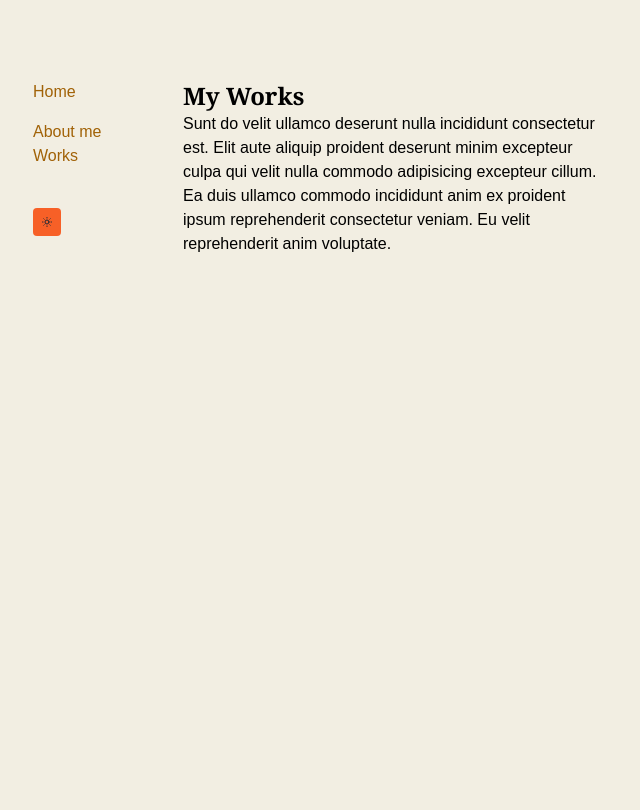
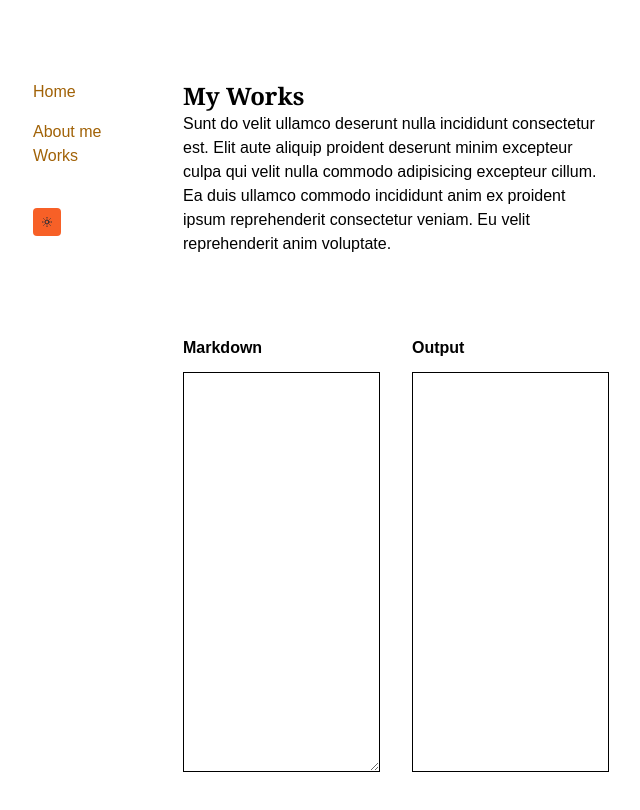
Before and after one commit to fbottarelli/personal-portfolio, a SvelteKit app: page /works in a window 1280 px wide. Shown: the top 810 px of the page, without its empty margins (319-959 px from the left). Built offline with nearby package versions, Linux system fonts and the light colour scheme.

Commit message:
markdown in works added

```diff
--- a/package.json
+++ b/package.json
@@ -21,11 +21,13 @@
 		"eslint": "^8.28.0",
 		"eslint-config-prettier": "^8.5.0",
 		"eslint-plugin-svelte": "^2.26.0",
+		"markdown-it": "^12.3.2",
 		"postcss": "^8.4.24",
 		"prettier": "^2.8.0",
 		"prettier-plugin-svelte": "^2.8.1",
+		"sanitize-html": "^1.27.5",
 		"svelte": "^3.54.0",
-		"svelte-check": "^3.0.1",
+		"svelte-check": "^3.4.6",
 		"tailwindcss": "^3.3.2",
 		"tslib": "^2.4.1",
 		"typescript": "^5.0.0",
--- a/src/app.css
+++ b/src/app.css
@@ -53,16 +53,6 @@ pre {
 
 
 @layer components {
-	body {
-		--brand-accent: #facc15;
-		/* https://ishadeed.com/article/defensive-css */
-		overflow-wrap: break-word;
-		overflow-y: auto;
-		scrollbar-gutter: stable;
-	}
-	/* .dark > body {
-    --brand-accent: #a16207;
-  } */
 	:root {
 		accent-color: var(--brand-accent);
 	}
@@ -144,3 +134,40 @@ article.prose h4::before {
 	margin-top: -0.219em;
 	display: table;
 }
+
+
+/* My styles */
+
+.markdown-editor {
+    display: flex;
+    justify-content: space-between;
+    box-sizing: border-box;
+}
+
+.markdown-editor__panel {
+    width: calc(50% - 1rem);
+    height: 400px;
+    box-sizing: inherit;
+}
+
+.markdown-editor__panel__label {
+    display: block;
+    font-weight: 700;
+    margin-bottom: 0.75rem;
+}
+
+.markdown-editor__textarea, .markdown-editor__result-html {
+    box-sizing: inherit;
+    height: 100%;
+    width: 100%;
+    padding: 1rem;
+    border: 1px solid black;
+}
+
+.markdown-editor__textarea {
+    margin: 0;
+}
+
+.markdown-editor__result-html {
+    overflow-y: scroll;
+}
--- a/src/routes/+layout.svelte
+++ b/src/routes/+layout.svelte
@@ -24,13 +24,17 @@
 </aside> -->
 
 
-
 <style>
     :global(body) {
-		background-color: #f2eee2;
+        --brand-accent: #facc15;
+        overflow-wrap: break-word;
+        overflow-y: auto;
+        scrollbar-gutter: stable;
+        background-color: #ffffff;
         color: #000000;
-		transition: background-color 0.3s
+        transition: background-color 0.3s;
     }
+
     :global(body.dark-mode) {
         background-color: #1d3040;
         color: #bfc2c7;
@@ -38,4 +42,5 @@
 </style>
 
 
+
 <slot />
--- a/src/routes/works/+page.svelte
+++ b/src/routes/works/+page.svelte
@@ -1,3 +1,21 @@
+<!-- Script to add Markdown -->
+<script>
+    import MarkdownIt from 'markdown-it';
+    import sanitizeHtml from 'sanitize-html';
+	import { afterUpdate } from 'svelte';
+	const md = new MarkdownIt();
+
+	let markdown = '';
+	let result = '';
+
+	afterUpdate(() => {
+		result = sanitizeHtml(md.render(markdown), {
+			allowedTags: sanitizeHtml.defaults.allowedTags.concat([ 'h1', 'h2', 'img' ])
+		});
+	});
+</script>
+
+
 <!-- Main-section -->
 <div class="flex-col">
     <div class="font-serif font-semibold text-2xl">
@@ -6,4 +24,21 @@
     <div>
         <p>Sunt do velit ullamco deserunt nulla incididunt consectetur est. Elit aute aliquip proident deserunt minim excepteur culpa qui velit nulla commodo adipisicing excepteur cillum. Ea duis ullamco commodo incididunt anim ex proident ipsum reprehenderit consectetur veniam. Eu velit reprehenderit anim voluptate.</p>
     </div>
+
+<!-- Markdown editor -->
+<div class="markdown-editor my-20">
+	<div class="markdown-editor__panel">
+		<span class="markdown-editor__panel__label">Markdown</span>
+		<textarea class="markdown-editor__textarea" bind:value={markdown} />
+	</div>
+	<div class="markdown-editor__panel">
+		<span class="markdown-editor__panel__label">Output</span>
+		<div class="markdown-editor__result-html">
+			{@html result}
+		</div>
+	</div>
 </div>
+
+
+</div>
+<!-- End of main div -->
```
Lines whose indentation alone changed are shown as unchanged.
